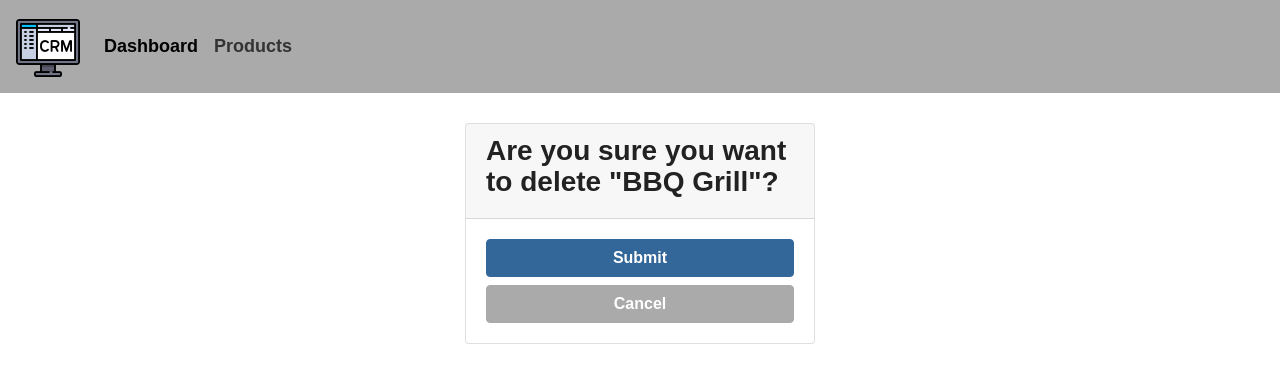
After one commit to carlosngv/Django-CRM, a Django app: page /delete_order/2 in a window 1280 px wide. The commit adds this page. Shown: the top 383 px of the page. Run offline with Django 3.2, Linux system fonts and the light colour scheme; data comes from the database, SQL or seed files in the repository; both versions use the stored data as it was after the commit; some libraries are stand-ins or nearby versions; some web fonts are replaced.

Commit message:
Create order form added. Delete and update order implemented.

```diff
--- /dev/null
+++ b/crm/accounts/templates/accounts/delete.html
@@ -0,0 +1,29 @@
+{% extends 'accounts/main.html' %}
+
+{% load static %}
+
+{% block content %}
+
+<div class="container">
+    <div class="row">
+        <div class="col-md-4"></div>
+        <div class="col-md-4">
+            <div class="card">
+                <div class="card-header">
+                    <h3>Are you sure you want to delete "{{order.product}}"?</h3>
+                </div>
+                <div class="card-body">
+                    <form action="{% url 'delete_order' order.id %}" method="POST">
+                        {% csrf_token %}
+                        <input class="btn btn-block btn-info" type="submit" name="Confirm">
+                        <a class="btn btn-block btn-secondary" href="{% url 'home' %}">Cancel</a>
+
+                    </form>
+                </div>
+            </div>
+        </div>
+    </div>
+
+</div>
+
+{% endblock %}
--- /dev/null
+++ b/crm/accounts/templates/accounts/footer.html
@@ -0,0 +1,3 @@
+<footer class="border">
+    <p>Carlos NG 2020</p>
+</footer>
--- a/crm/accounts/templates/accounts/main.html
+++ b/crm/accounts/templates/accounts/main.html
@@ -25,8 +25,9 @@
 
     {% endblock %}
 
-    <hr>
-    <h1>Footer</h1>
+    <br>
+
+
 </body>
 
 </html>
--- a/crm/accounts/templates/accounts/navbar.html
+++ b/crm/accounts/templates/accounts/navbar.html
@@ -1,6 +1,6 @@
 {% load static %}
-<nav class="navbar navbar-expand-lg navbar-dark bg-primary">
-    <a class="navbar-brand" href="/home">
+<nav class="navbar navbar-expand-lg navbar-light bg-secondary">
+    <a class="navbar-brand" href="{% url 'home' %}">
       <img src="{% static '/images/crm.png' %}" alt="">
     </a>
     <button class="navbar-toggler" type="button" data-toggle="collapse" data-target="#navbarNav" aria-controls="navbarNav" aria-expanded="false" aria-label="Toggle navigation">
@@ -9,10 +9,10 @@
     <div class="collapse navbar-collapse" id="navbarNav">
       <ul class="navbar-nav">
         <li class="nav-item active">
-          <a class="nav-link" href="/home">Dashboard</a>
+          <a class="nav-link" href="{% url 'home' %}">Dashboard</a>
         </li>
         <li class="nav-item">
-          <a class="nav-link" href="/products">Products</a>
+          <a class="nav-link" href="{% url 'products' %}">Products</a>
         </li>
       </ul>
     </div>
--- a/crm/accounts/urls.py
+++ b/crm/accounts/urls.py
@@ -1,8 +1,11 @@
 from django.urls import path
-from .views import main, products, customer
+from .views import home, products, customer, create_order, update_order, delete_order
 
 urlpatterns = [
-    path('home', main),
-    path('products', products),
-    path('customer', customer)
+    path('', home, name="home"),
+    path('products', products, name="products"),
+    path('customer/<str:pk>', customer, name="customer"),
+    path('create_order', create_order, name='create_order'),
+    path('update_order/<str:pk>', update_order, name='update_order'),
+    path('delete_order/<str:pk>', delete_order, name='delete_order')
 ]
--- a/crm/accounts/views.py
+++ b/crm/accounts/views.py
@@ -1,8 +1,8 @@
-from django.shortcuts import render
+from django.shortcuts import render, redirect
 from django.http import HttpResponse
 from .models import Product, Customer, Order
-
-def main(request):
+from .forms import OrderForm
+def home(request):
     orders = Order.objects.all()
     customers = Customer.objects.all()
     total_customers = customers.count()
@@ -27,5 +27,55 @@ def products(request):
     }
     return render(request, 'accounts/products.html', context)
 
-def customer(request):
-    return render(request, 'accounts/customer.html', {})
+def customer(request, pk):
+    customer = Customer.objects.get(id=pk)
+    orders = customer.order_set.all()
+    customer_orders = orders.count()
+    context = {
+        'customer': customer,
+        'customer_orders': customer_orders,
+        'orders': orders
+    }
+    return render(request, 'accounts/customer.html', context)
+
+
+def create_order(request):
+    form = OrderForm()
+
+    if request.method == 'POST':
+        form = OrderForm(request.POST)
+        if form.is_valid():
+            form.save()
+            return redirect('/')
+
+    context = {
+        'form': form
+    }
+    return render(request, 'accounts/order_form.html', context)
+
+
+def update_order(request, pk):
+    order = Order.objects.get(id=pk)
+    form = OrderForm(instance=order)
+
+    if request.method == 'POST':
+        form = OrderForm(request.POST, instance=order)
+        if form.is_valid():
+            form.save()
+            return redirect('/')
+
+    context = {
+        'form': form
+    }
+    return render(request, 'accounts/order_form.html', context)
+
+def delete_order(request, pk):
+    order = Order.objects.get(id=pk)
+
+    if request.method == 'POST':
+        order.delete()
+        return redirect('/')
+    context = {
+        'order': order
+    }
+    return render(request, 'accounts/delete.html', context)
--- a/crm/static/css/main.css
+++ b/crm/static/css/main.css
@@ -7,6 +7,27 @@
     text-align: center;
 }
 
-.order  a {
-    color: #1e3af3;
+#customer-total-orders {
+    font-size: 30px;
+    text-align: center;
 }
+
+
+footer {
+    position: absolute;
+    bottom: 0;
+    width: 100%;
+    height: 50px;
+
+    background: rgba(34, 35, 38, 0.57);
+    text-align: center;
+}
+
+footer > p {
+    color: rgb(228, 226, 226);
+    margin: 15px auto;
+}
+
+.container {
+    margin: 30px auto;
+}
```
Also changed, not shown: crm/accounts/forms.py (added, +7 -0 lines), crm/accounts/templates/accounts/customer.html (+19 -7 lines), crm/accounts/templates/accounts/dashboard.html (+5 -4 lines), crm/accounts/templates/accounts/order_form.html (added, +19 -0 lines), crm/db.sqlite3.
